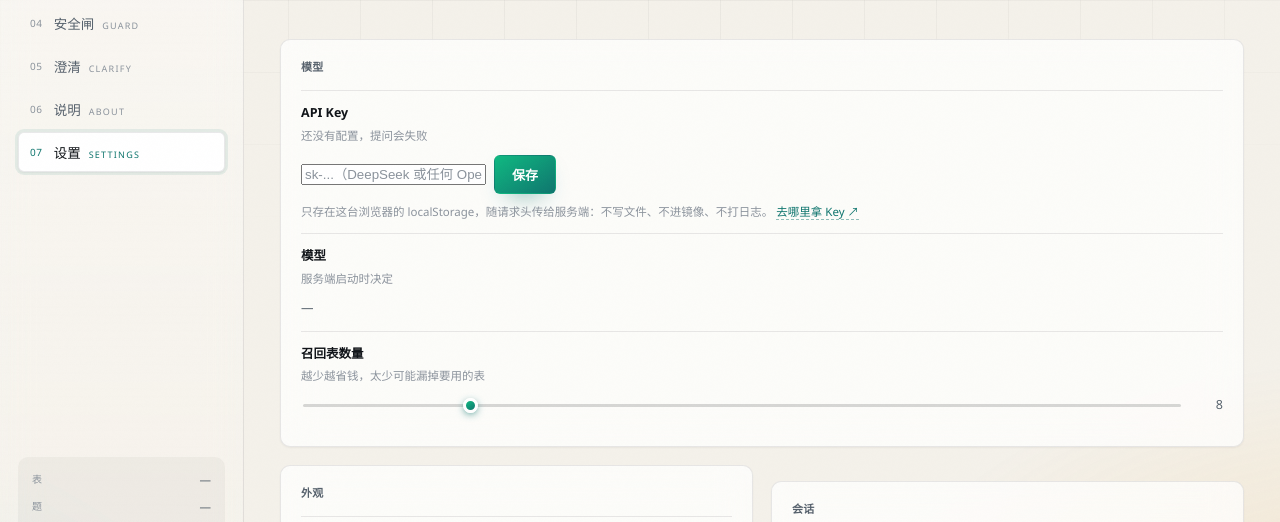
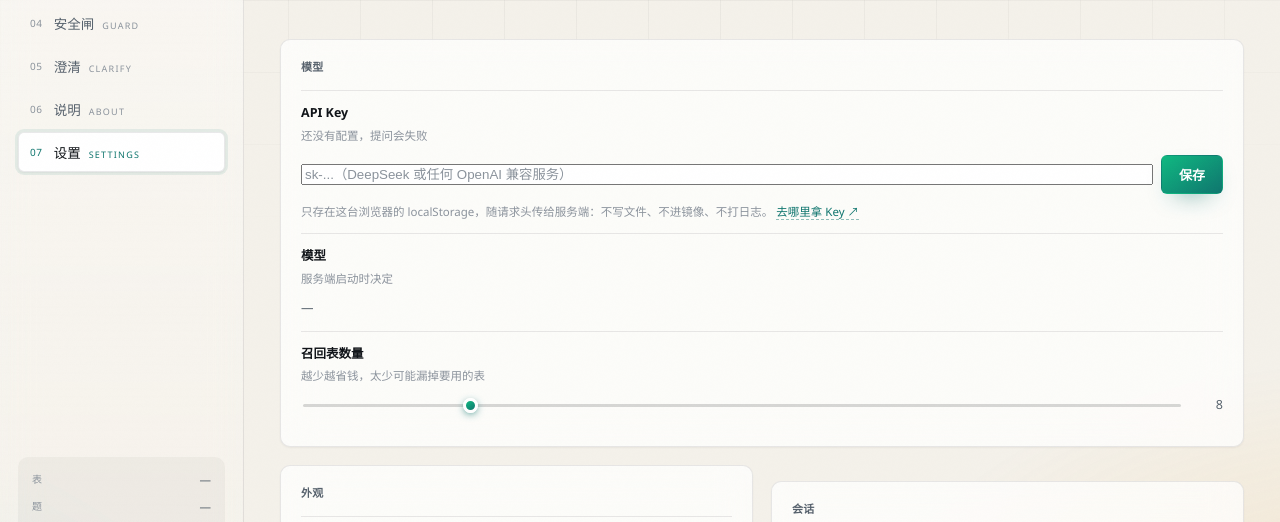
Before and after one commit to f1sh59/askdata, a plain HTML site: page web/index.html in a window 1280 px wide. Both pictures are taken after a click on the button "Key". Shown: the part 216-738 px from the top of the page. Drawn offline with Linux system fonts and the light colour scheme; no server answers.

Commit message:
fix: API Key 输入框没有撑满——它被包进 .key-form 后丢了 flex-grow
上一版把输入框从 .set-key 的直接子元素挪进了 .key-form，
而 .key-form 本身没有 flex-grow，于是整行只占内容宽度：
输入框很窄、按钮贴上去，右边空一大片。

现在 .key-form / .key-saved 都设成 flex: 1 1 auto，输入框 flex: 1，
保存按钮回到行尾。窄窗口下输入框最小 160px，不会挤没。

```diff
--- a/web/styles.css
+++ b/web/styles.css
@@ -1381,5 +1381,15 @@ html[data-scale="lg"] .topbar { position: sticky; }
   white-space: nowrap;
   direction: ltr;
 }
-.set-key, .key-form { min-width: 0; }
-.set-key input { min-width: 0; }
+/* 输入框 / 已保存行都要撑满整行——它们是 .set-key 的 flex 子项，
+   不给 flex-grow 就会缩成内容宽度，右边空一大片。 */
+.set-key > .key-form,
+.set-key > .key-saved {
+  flex: 1 1 auto;
+  min-width: 0;
+}
+.set-key input,
+.key-form input {
+  flex: 1 1 auto;
+  min-width: 160px;
+}
```
Also changed, not shown: docs/shots/settings-light.png.
